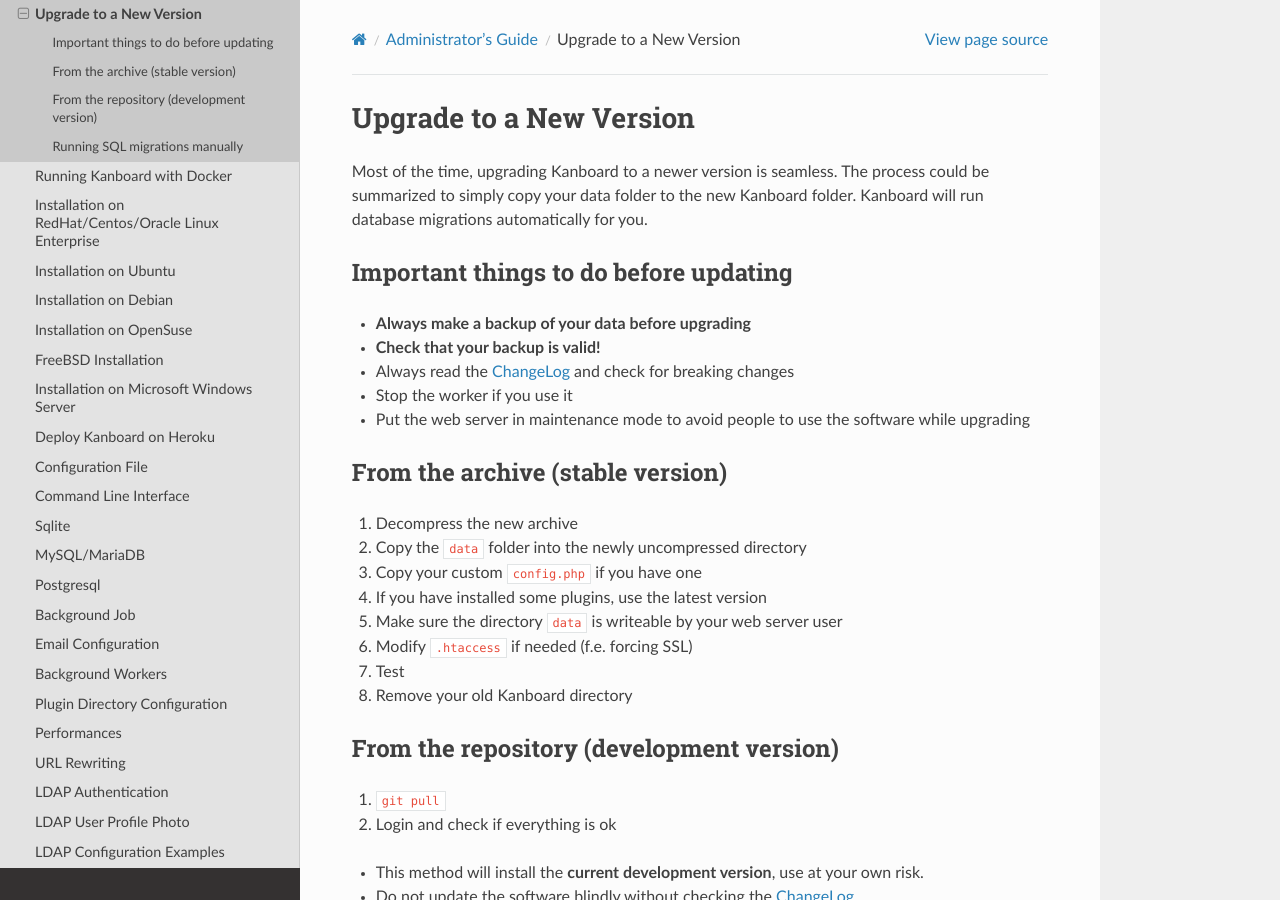
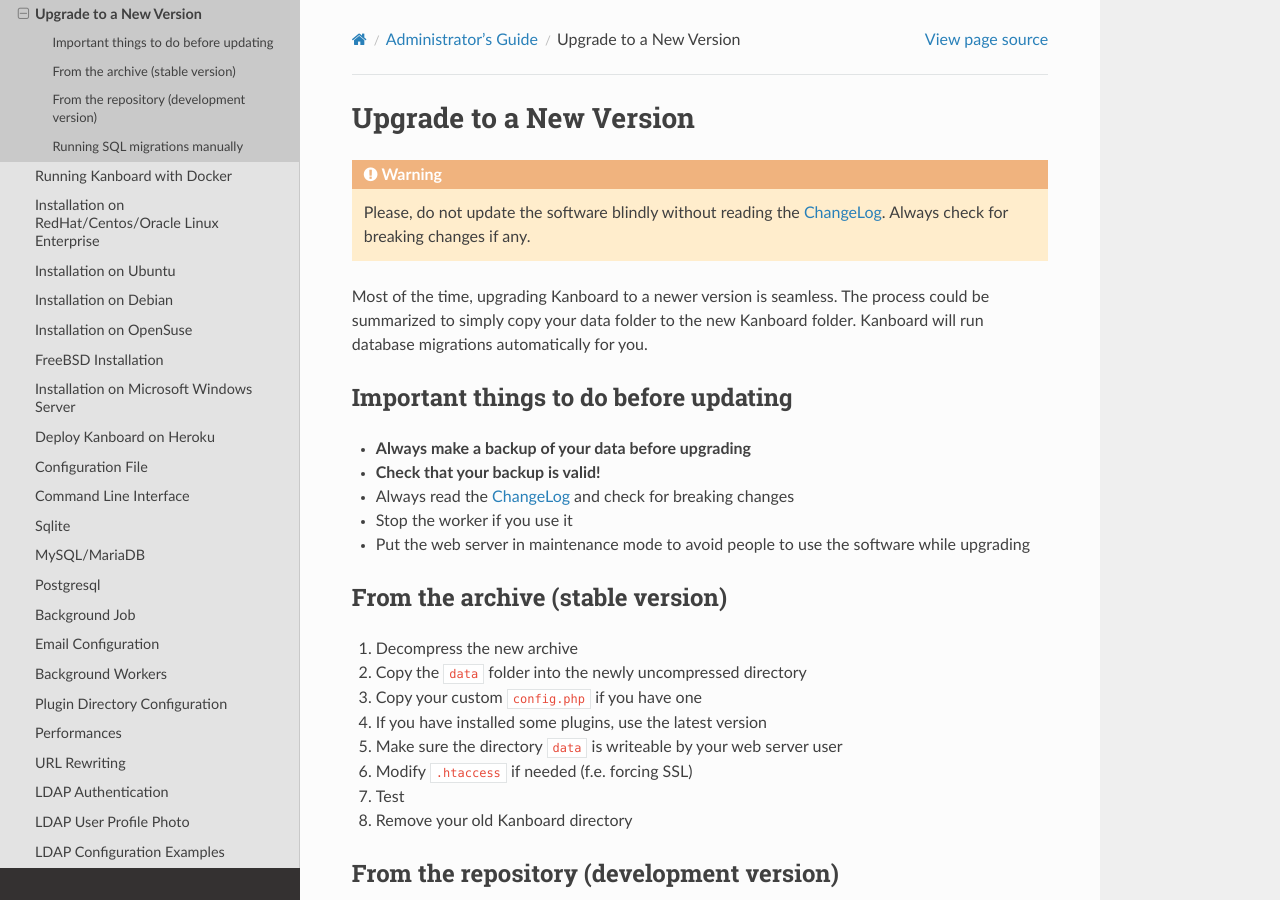
Before and after one commit to kanboard/documentation, a Sphinx documentation site: the page built from source/admin_guide/upgrade.rst, in a window 1280 px wide and 900 px high. Built offline with Sphinx 7.4.7 and the Read the Docs theme 2.0.0, drawn with Linux system fonts in a browser that asks for light colours.

Commit message:
Add upgrade warning

```diff
--- a/source/admin_guide/docker.rst
+++ b/source/admin_guide/docker.rst
@@ -105,6 +105,9 @@
 
     make docker-image
 
+.. warning:: Please, do not update the software blindly without reading the `ChangeLog <https://github.com/kanboard/kanboard/blob/master/ChangeLog>`_.
+             Always check for breaking changes if any.
+
 .. note::
 
     - `Official Kanboard images <https://hub.docker.com/r/kanboard/kanboard/>`__
--- a/source/admin_guide/upgrade.rst
+++ b/source/admin_guide/upgrade.rst
@@ -1,5 +1,8 @@
 Upgrade to a New Version
 ========================
+
+.. warning:: Please, do not update the software blindly without reading the `ChangeLog <https://github.com/kanboard/kanboard/blob/master/ChangeLog>`_.
+             Always check for breaking changes if any.
 
 Most of the time, upgrading Kanboard to a newer version is seamless. The
 process could be summarized to simply copy your data folder to the new
```
